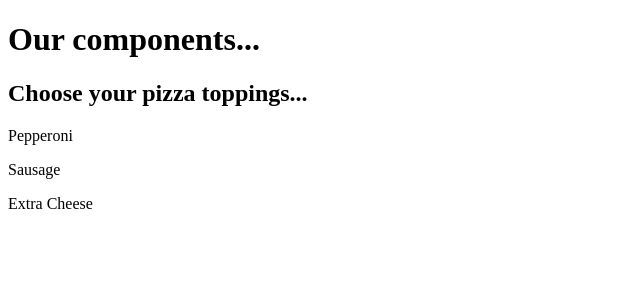
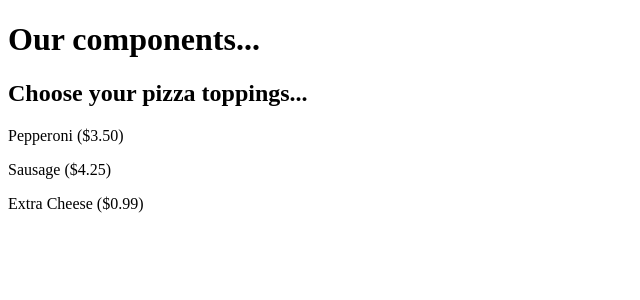
Before and after one commit to 2026-fall-jsf/angular-components, an Angular app: page / in a window 1280 px wide. Shown: the top 300 px of the page, without its empty margins (0-640 px from the left). Built offline with nearby package versions, Linux system fonts and the light colour scheme.

Commit message:
currency pipe coolio

```diff
--- a/src/app/pizza-toppings/pizza-toppings.html
+++ b/src/app/pizza-toppings/pizza-toppings.html
@@ -4,6 +4,6 @@
 
 @for (topping of availablePizzaToppings(); track topping) {
     <p>
-        {{ topping.name }}
+        {{ topping.name }} ({{ topping.price | currency }})
     </p>
 }
--- a/src/app/pizza-toppings/pizza-toppings.ts
+++ b/src/app/pizza-toppings/pizza-toppings.ts
@@ -1,8 +1,11 @@
 import { Component, inject, signal } from '@angular/core';
 import { PizzaService } from '../pizza.service';
+import { CurrencyPipe } from '@angular/common';
 
 @Component({
-  imports: [],
+  imports: [
+    CurrencyPipe
+  ],
   selector: 'app-pizza-toppings',
   styleUrl: './pizza-toppings.css',
   templateUrl: './pizza-toppings.html',
```
